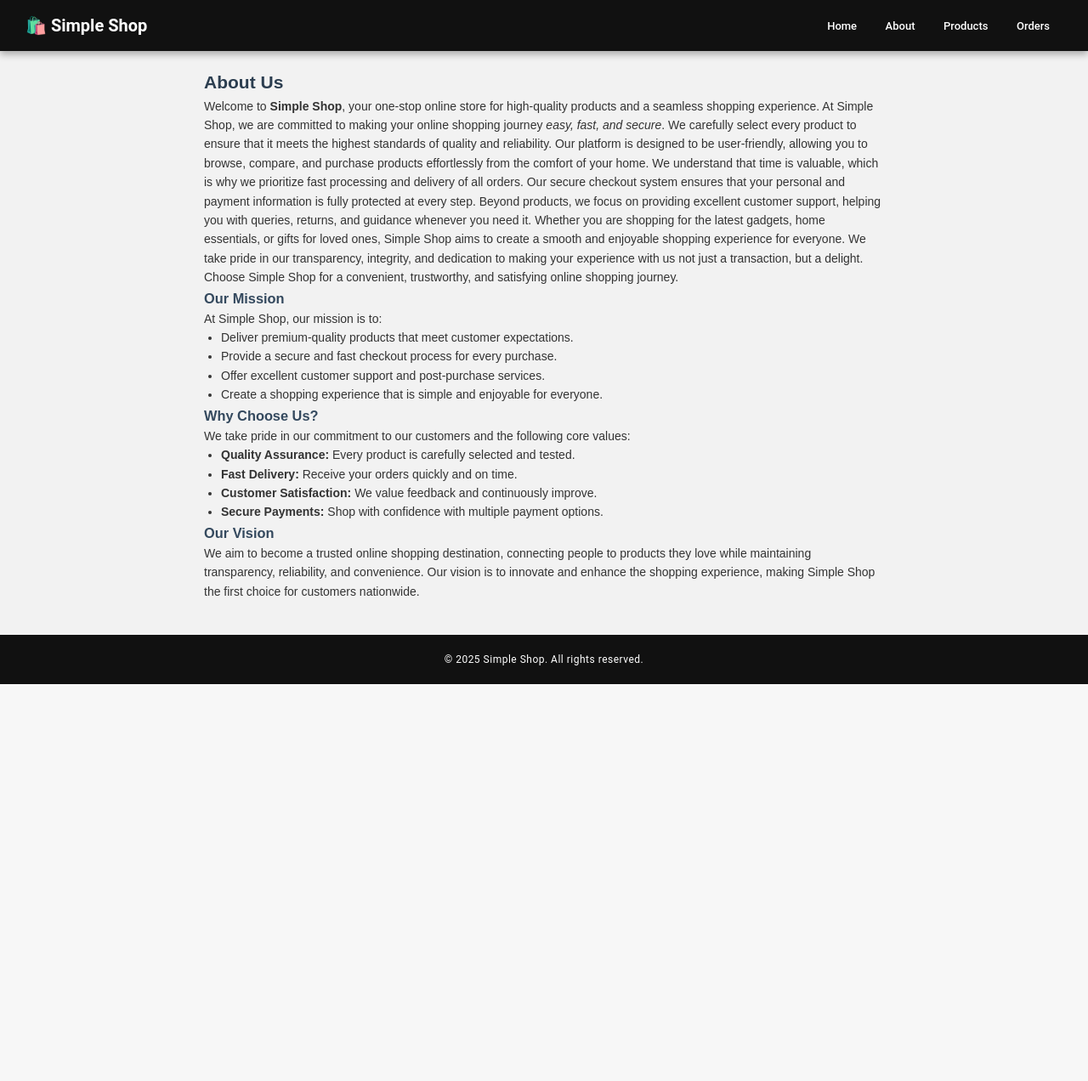
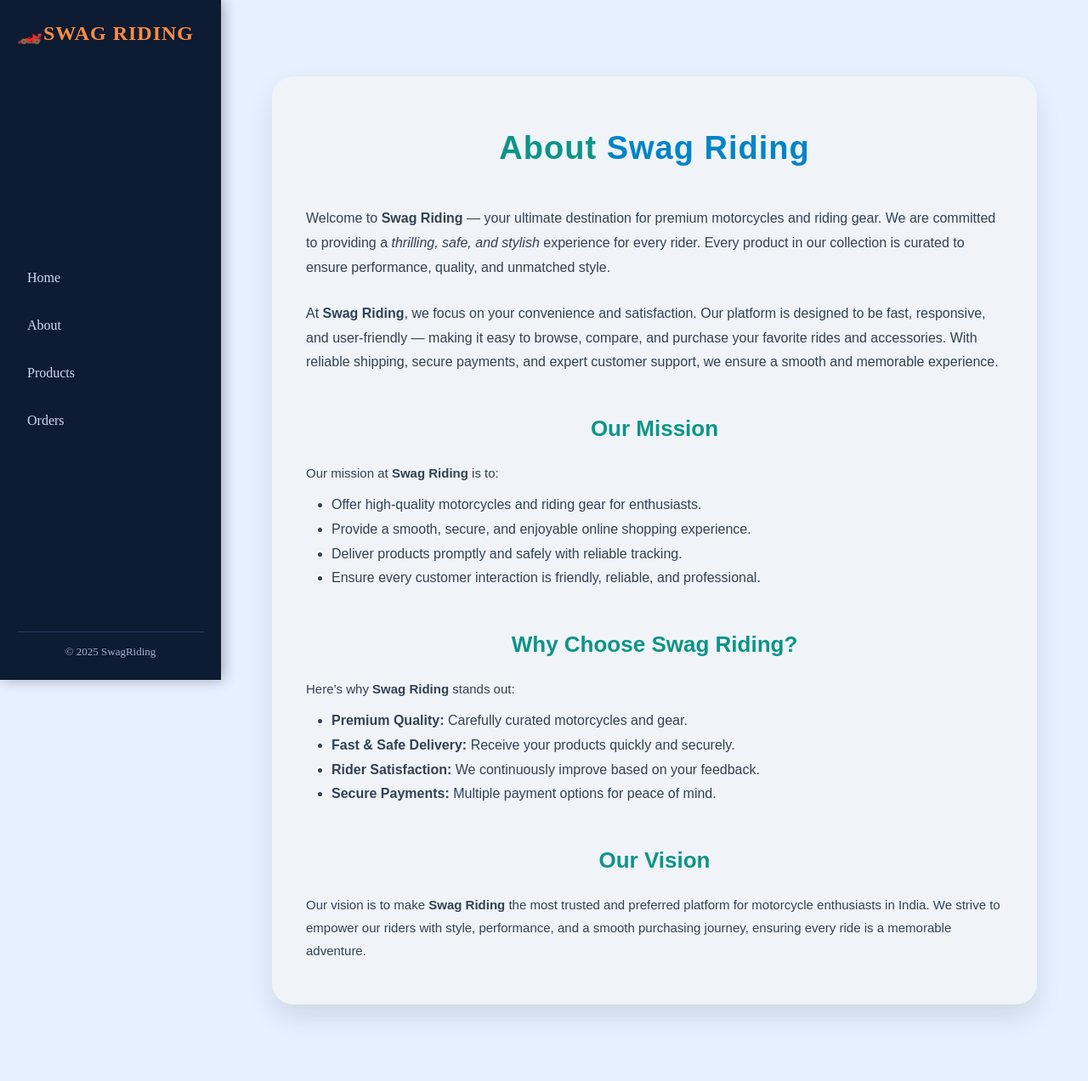
Before and after one commit to vraj2829/Assignmnet_Dev, a Django app: template templates/about.html in a window 1280 px wide. Shown: the whole page at 85% size. Before the commit the page ends 805 px from the top, so only its background shows below. Run offline with Django 5.2, Linux system fonts and the light colour scheme; the template is opened without the code that fills it, so the values that code supplies are empty.

Commit message:
Add files via upload

```diff
--- a/templates/about.html
+++ b/templates/about.html
@@ -1,39 +1,98 @@
 {% extends "base.html" %}
 {% block title %}About{% endblock %}
 {% block content %}
-<div style="font-family: Arial, sans-serif; line-height: 1.6; color: #333; max-width: 800px; margin: auto;">
-    <h2 style="color: #2c3e50;">About Us</h2>
-  <p style="font-family: Arial, sans-serif; line-height: 1.6; color: #333;">
-    Welcome to <strong>Simple Shop</strong>, your one-stop online store for high-quality products and a seamless shopping experience. At Simple Shop, we are committed to making your online shopping journey <em>easy, fast, and secure</em>. We carefully select every product to ensure that it meets the highest standards of quality and reliability. Our platform is designed to be user-friendly, allowing you to browse, compare, and purchase products effortlessly from the comfort of your home.
+<div style="
+    font-family: 'Arial', 'Segoe UI', sans-serif;
+    line-height: 1.8;
+    color: #1f2937;
+    max-width: 900px;
+    margin: 50px auto;
+    background: #f0f4f8;
+    padding: 50px 40px;
+    border-radius: 25px;
+    box-shadow: 0 15px 30px rgba(0,0,0,0.1);
+">
 
-    We understand that time is valuable, which is why we prioritize fast processing and delivery of all orders. Our secure checkout system ensures that your personal and payment information is fully protected at every step. Beyond products, we focus on providing excellent customer support, helping you with queries, returns, and guidance whenever you need it.
+    <!-- Heading -->
+    <h1 style="
+        color: #0d9488;
+        font-size: 38px;
+        text-align: center;
+        margin-bottom: 35px;
+        font-weight: 900;
+        letter-spacing: 1px;
+    ">
+        About <span style="color: #0284c7;">Swag Riding</span>
+    </h1>
 
-    Whether you are shopping for the latest gadgets, home essentials, or gifts for loved ones, Simple Shop aims to create a smooth and enjoyable shopping experience for everyone. We take pride in our transparency, integrity, and dedication to making your experience with us not just a transaction, but a delight. Choose Simple Shop for a convenient, trustworthy, and satisfying online shopping journey.
-</p>
+    <!-- Intro Paragraph -->
+    <p style="font-size: 16px; color: #334155; margin-bottom: 25px;">
+        Welcome to <strong>Swag Riding</strong> — your ultimate destination for premium motorcycles and riding gear.
+        We are committed to providing a <em>thrilling, safe, and stylish</em> experience for every rider.
+        Every product in our collection is curated to ensure performance, quality, and unmatched style.
+    </p>
 
+    <p style="font-size: 16px; color: #334155; margin-bottom: 25px;">
+        At <strong>Swag Riding</strong>, we focus on your convenience and satisfaction. Our platform is
+        designed to be fast, responsive, and user-friendly — making it easy to browse, compare, and
+        purchase your favorite rides and accessories. With reliable shipping, secure payments, and expert
+        customer support, we ensure a smooth and memorable experience.
+    </p>
 
-    <h3 style="color: #34495e;">Our Mission</h3>
-    <p>At Simple Shop, our mission is to:</p>
-    <ul style="list-style-type: disc; padding-left: 20px;">
-        <li>Deliver premium-quality products that meet customer expectations.</li>
-        <li>Provide a secure and fast checkout process for every purchase.</li>
-        <li>Offer excellent customer support and post-purchase services.</li>
-        <li>Create a shopping experience that is simple and enjoyable for everyone.</li>
+    <!-- Mission Section -->
+    <h2 style="color: #0d9488; font-size: 26px; margin-top: 40px; margin-bottom: 15px; font-weight: 700;">Our Mission</h2>
+    <p style="font-size: 15px; color: #334155; margin-bottom: 10px;">
+        Our mission at <strong>Swag Riding</strong> is to:
+    </p>
+    <ul style="list-style-type: disc; padding-left: 30px; color: #334155;">
+        <li>Offer high-quality motorcycles and riding gear for enthusiasts.</li>
+        <li>Provide a smooth, secure, and enjoyable online shopping experience.</li>
+        <li>Deliver products promptly and safely with reliable tracking.</li>
+        <li>Ensure every customer interaction is friendly, reliable, and professional.</li>
     </ul>
 
-    <h3 style="color: #34495e;">Why Choose Us?</h3>
-    <p>We take pride in our commitment to our customers and the following core values:</p>
-    <ul style="list-style-type: disc; padding-left: 20px;">
-        <li><strong>Quality Assurance:</strong> Every product is carefully selected and tested.</li>
-        <li><strong>Fast Delivery:</strong> Receive your orders quickly and on time.</li>
-        <li><strong>Customer Satisfaction:</strong> We value feedback and continuously improve.</li>
-        <li><strong>Secure Payments:</strong> Shop with confidence with multiple payment options.</li>
+    <!-- Why Choose Us Section -->
+    <h2 style="color: #0d9488; font-size: 26px; margin-top: 40px; margin-bottom: 15px; font-weight: 700;">Why Choose Swag Riding?</h2>
+    <p style="font-size: 15px; color: #334155; margin-bottom: 10px;">
+        Here’s why <strong>Swag Riding</strong> stands out:
+    </p>
+    <ul style="list-style-type: disc; padding-left: 30px; color: #334155;">
+        <li><strong>Premium Quality:</strong> Carefully curated motorcycles and gear.</li>
+        <li><strong>Fast & Safe Delivery:</strong> Receive your products quickly and securely.</li>
+        <li><strong>Rider Satisfaction:</strong> We continuously improve based on your feedback.</li>
+        <li><strong>Secure Payments:</strong> Multiple payment options for peace of mind.</li>
     </ul>
 
-    <h3 style="color: #34495e;">Our Vision</h3>
-    <p>We aim to become a trusted online shopping destination, connecting people to products they love while maintaining
-        transparency, reliability, and convenience. Our vision is to innovate and enhance the shopping experience,
-        making Simple Shop the first choice for customers nationwide.</p>
+    <!-- Vision Section -->
+    <h2 style="color: #0d9488; font-size: 26px; margin-top: 40px; margin-bottom: 15px; font-weight: 700;">Our Vision</h2>
+    <p style="font-size: 15px; color: #334155;">
+        Our vision is to make <strong>Swag Riding</strong> the most trusted and preferred platform for motorcycle enthusiasts in India.
+        We strive to empower our riders with style, performance, and a smooth purchasing journey, ensuring every ride is a memorable adventure.
+    </p>
+
 </div>
 
+<style>
+/* Responsive adjustments */
+@media (max-width: 1024px) {
+    div { padding: 40px 30px; }
+    h1 { font-size: 34px; }
+    h2 { font-size: 24px; }
+}
+
+@media (max-width: 768px) {
+    div { padding: 30px 20px; }
+    h1 { font-size: 28px; }
+    h2 { font-size: 22px; }
+    p, ul { font-size: 14px; }
+}
+
+@media (max-width: 480px) {
+    div { padding: 20px 15px; }
+    h1 { font-size: 24px; }
+    h2 { font-size: 20px; }
+    p, ul { font-size: 13px; }
+}
+</style>
+
 {% endblock %}
--- a/templates/base.html
+++ b/templates/base.html
@@ -3,7 +3,9 @@
 <head>
     <meta charset="UTF-8">
     <title>{% block title %}Simple Shop{% endblock %}</title>
+     <meta name="viewport" content="width=device-width, initial-scale=1.0">
     <style>
+
 /* ===============================
    GLOBAL RESET & BASE STYLES
 ================================ */
@@ -14,77 +16,126 @@
 }
 
 body {
-    font-family: 'Roboto', 'Segoe UI', Arial, sans-serif;
-    font-size: 14px;
-    color: #333;
-    line-height: 1.5;
-    background: #f2f2f2;
+    font-family: 'Merriweather', serif;
+    background: #e6f0ff; /* soft deep blue background */
+    color: #1a1a1a;
+    display: flex;
+    min-height: 100vh;
 }
 
 /* ===============================
-   HEADER STYLING
+   SIDEBAR MENU
 ================================ */
-header {
-    background: #111;
-    color: #fff;
-    padding: 15px 30px;
-    position: sticky;
+.sidebar {
+    width: 260px;
+    height: 100vh;
+    background: #0d1b33; /* deep blue */
+    color: #ffffff;
+    position: fixed;
+    left: 0;
     top: 0;
+    display: flex;
+    flex-direction: column;
+    justify-content: space-between;
+    padding: 25px 20px;
+    box-shadow: 3px 0 15px rgba(0,0,0,0.3);
+    transition: transform 0.3s ease, opacity 0.3s ease;
     z-index: 1000;
-    display: flex;
-    justify-content: space-between;
-    align-items: center;
-    box-shadow: 0 4px 8px rgba(0,0,0,0.3);
 }
 
-header h1 {
-    font-size: 20px;
-    font-weight: 700;
+.sidebar.hidden {
+    transform: translateX(-100%);
+    opacity: 0;
+    pointer-events: none;
 }
 
-nav a {
-    color: #fff;
-    text-decoration: none;
-    margin: 0 15px;
-    font-weight: 500;
-    transition: color 0.3s;
-    font-size: 13px;
+.sidebar.visible {
+    transform: translateX(0);
+    opacity: 1;
+    pointer-events: auto;
 }
 
-nav a:hover {
-    color: #ff3f6c;
+.sidebar h1 {
+    font-size: 24px;
+    font-weight: 800;
+    text-transform: uppercase;
+    color: #ff8c42; /* bright orange accent */
+    margin-bottom: 25px;
+    letter-spacing: 1px;
+}
+
+.sidebar nav {
+    display: flex;
+    flex-direction: column;
+    gap: 18px;
+}
+
+.sidebar nav a {
+    color: #cfd9f1;
+    text-decoration: none;
+    font-size: 16px;
+    font-weight: 500;
+    transition: all 0.3s ease;
+    padding: 10px 12px;
+    border-radius: 8px;
+}
+
+.sidebar nav a:hover {
+    background: #1a2a4a;
+    color: #ff8c42;
+    transform: translateX(3px);
+}
+
+.sidebar footer {
+    font-size: 13px;
+    text-align: center;
+    color: #a3b1d1;
+    border-top: 1px solid #2a3b5c;
+    padding-top: 15px;
 }
 
 /* ===============================
-   CONTAINER
+   MAIN CONTENT
 ================================ */
-.container {
-    max-width: 1200px;
-    margin: 20px auto;
-    padding: 0 15px;
+.main-content {
+    margin-left: 260px;
+    padding: 40px;
+    width: calc(100% - 260px);
+    transition: margin-left 0.3s ease;
+}
+
+.main-content h2 {
+    font-size: 26px;
+    font-weight: 700;
+    color: #0d1b33;
+    margin-bottom: 30px;
+    text-align: center;
 }
 
 /* ===============================
-   PRODUCT CARD STYLING
+   PRODUCT GRID
 ================================ */
 .product {
-    background: #fff;
-    border-radius: 12px;
-    padding: 15px;
+    background: #ffffff;
+    border-radius: 15px;
+    padding: 20px;
+    display: inline-block;
+    width: 220px;
     margin: 15px;
-    display: inline-block;
+    text-align: center;
+    box-shadow: 0 6px 20px rgba(0,0,0,0.08);
+    transition: all 0.3s ease;
     vertical-align: top;
-    width: 220px;
-    text-align: center;
-    box-shadow: 0 4px 15px rgba(0,0,0,0.1);
-    transition: transform 0.3s ease, box-shadow 0.3s ease;
-    position: relative;
-    overflow: hidden;
+}
+
+.product:hover {
+    transform: translateY(-8px);
+    box-shadow: 0 10px 30px rgba(0,0,0,0.15);
 }
 
 .product img {
     width: 100%;
-    height: 180px;
+    height: 200px;
     object-fit: cover;
     border-radius: 12px;
     transition: transform 0.3s ease;
@@ -94,118 +145,101 @@ nav a:hover {
     transform: scale(1.05);
 }
 
-.product:hover {
-    transform: translateY(-5px);
-    box-shadow: 0 10px 25px rgba(0,0,0,0.2);
-}
-
 .product h3 {
-    font-size: 15px;
-    margin: 10px 0 5px;
-    font-weight: 600;
+    font-size: 18px;
+    margin: 12px 0 6px;
+    color: #0d1b33;
+    font-weight: 700;
 }
 
 .product p {
-    font-size: 12px;
-    color: #666;
-    height: 36px; /* fixed height for uniform cards */
-    overflow: hidden;
+    font-size: 14px;
+    color: #555f77;
+    min-height: 50px;
+    margin-bottom: 10px;
 }
 
 .product strong {
+    color: #ff8c42;
+    font-size: 16px;
     display: block;
-    margin: 10px 0;
-    color: #ff3f6c;
-    font-size: 14px;
+    margin-bottom: 12px;
 }
 
-/* ===============================
-   BUTTON STYLING
-================================ */
 .btn {
     display: inline-block;
-    background: #ff3f6c;
-    color: #fff;
-    padding: 8px 15px;
+    background: #0d1b33;
+    color: #ffffff;
+    padding: 10px 18px;
     border-radius: 8px;
+    font-size: 14px;
+    font-weight: 600;
     text-decoration: none;
-    font-size: 13px;
-    font-weight: 600;
     transition: all 0.3s ease;
 }
 
 .btn:hover {
-    background: #e02f5b;
+    background: #1a2a4a;
     transform: translateY(-2px);
     box-shadow: 0 5px 15px rgba(0,0,0,0.2);
 }
 
 /* ===============================
-   TABLE STYLING (ORDERS)
+   HAMBURGER MENU BUTTON
 ================================ */
-table {
-    width: 100%;
-    border-collapse: collapse;
-    background: #fff;
-    border-radius: 12px;
-    overflow: hidden;
-    box-shadow: 0 4px 15px rgba(0,0,0,0.1);
+.menu-btn {
+    display: none;
+    position: fixed;
+    top: 20px;
+    left: 20px;
+    z-index: 1100;
+    width: 35px;
+    height: 30px;
+    cursor: pointer;
+    flex-direction: column;
+    justify-content: space-between;
 }
 
-th, td {
-    padding: 12px 10px;
-    text-align: center;
-    font-size: 13px;
-}
-
-th {
-    background: #111;
-    color: #fff;
-}
-
-tr:nth-child(even) {
-    background: #f9f9f9;
+.menu-btn span {
+    height: 4px;
+    width: 100%;
+    background: #ff8c42;
+    border-radius: 2px;
+    transition: all 0.3s ease;
 }
 
 /* ===============================
-   FOOTER
+   RESPONSIVE DESIGN
 ================================ */
-footer {
-    background: #111;
-    color: #fff;
-    padding: 20px 30px;
-    text-align: center;
-    font-size: 12px;
-    letter-spacing: 0.5px;
-    margin-top: 40px;
+@media (max-width: 768px) {
+    .sidebar {
+        width: 100%;
+        height: auto;
+        top: 0;
+        left: 0;
+        transform: translateY(-100%);
+        opacity: 0;
+        pointer-events: none;
+        box-shadow: 0 4px 20px rgba(0,0,0,0.3);
+        border-radius: 0;
     }
 
-footer a {
-    color: #ff3f6c;
-    text-decoration: none;
-    margin: 0 8px;
-    transition: color 0.3s;
+    .sidebar.visible {
+        transform: translateY(0);
+        opacity: 1;
+        pointer-events: auto;
     }
 
-footer a:hover {
-    color: #fff;
+    .menu-btn {
+        display: flex;
     }
 
-/* ===============================
-   RESPONSIVE MEDIA QUERIES
-================================ */
-@media (max-width: 1024px) {
-    .product {
-        width: 45%;
-        margin: 15px 2.5%;
-    }
+    .main-content {
+        margin-left: 0;
+        width: 100%;
+        padding: 25px;
     }
 
-@media (max-width: 768px) {
-    nav a {
-        font-size: 12px;
-        margin: 0 10px;
-    }
     .product {
         width: 48%;
         margin: 10px 1%;
@@ -213,40 +247,83 @@ footer a:hover {
 }
 
 @media (max-width: 480px) {
-    header {
-        flex-direction: column;
-        align-items: flex-start;
-    }
-    nav {
-        margin-top: 10px;
-    }
     .product {
         width: 100%;
         margin: 10px 0;
     }
-    .container {
-        padding: 0 10px;
+
+    .main-content {
+        padding: 20px;
+    }
+
+    .main-content h2 {
+        font-size: 22px;
     }
 }
+
+/* ===============================
+   ORDERS TABLE STYLING
+================================ */
+table {
+    width: 100%;
+    border-collapse: collapse;
+    margin-top: 25px;
+    background: #ffffff;
+    border-radius: 12px;
+    overflow: hidden;
+    box-shadow: 0 6px 25px rgba(0,0,0,0.1);
+}
+
+table th, table td {
+    padding: 14px 18px;
+    text-align: left;
+    border-bottom: 1px solid #e0e5f2;
+}
+
+table th {
+    background-color: #0d1b33;
+    color: #ffffff;
+    font-weight: 700;
+}
+
+table tr:hover {
+    background-color: #f0f4ff;
+}
+
+</style>
+
 
 
     </style>
 </head>
 <body>
-    <header>
-        <h1>🛍️ Simple Shop</h1>
+    <div class="menu-btn" onclick="toggleSidebar()">
+    <span></span>
+    <span></span>
+    <span></span>
+</div>
+
+ <div class="sidebar">
+    <h1> 🏎️Swag Riding</h1>
     <nav>
         <a href="/">Home</a>
         <a href="/about/">About</a>
         <a href="/products/">Products</a>
         <a href="/orders/">Orders</a>
     </nav>
-    </header>
-    <div class="container">
+    <footer>&copy; 2025 SwagRiding</footer>
+</div>
+
+<div class="main-content">
     {% block content %}{% endblock %}
 </div>
-    <footer>
-        <p>&copy; 2025 Simple Shop. All rights reserved.</p>
-    </footer>
+
+<script>
+function toggleSidebar() {
+    const sidebar = document.querySelector('.sidebar');
+    sidebar.classList.toggle('visible');
+}
+</script>
+
 </body>
 </html>
--- a/templates/home.html
+++ b/templates/home.html
@@ -9,7 +9,7 @@
     <h3>{{ p.name }}</h3>
     <p>{{ p.description }}</p>
     <strong>${{ p.price }}</strong><br>
-    <a class="btn" href="/buy/{{ p.id }}/">Buy Now</a>
+    <a class="btn" onclick="alert('Ordered successfully!')" href="/buy/{{ p.id }}/">Buy Now</a>
 </div>
 {% empty %}
 <p>No products available.</p>
--- a/templates/products.html
+++ b/templates/products.html
@@ -9,7 +9,7 @@
     <h3>{{ p.name }}</h3>
     <p>{{ p.description }}</p>
     <strong>${{ p.price }}</strong><br>
-    <a class="btn" href="/buy/{{ p.id }}/">Buy Now</a>
+    <a class="btn" onclick="alert('Ordered successfully!')" href="/buy/{{ p.id }}/">Buy Now</a>
 </div>
 {% empty %}
 <p>No products available.</p>
```
Lines whose indentation alone changed are shown as unchanged.
